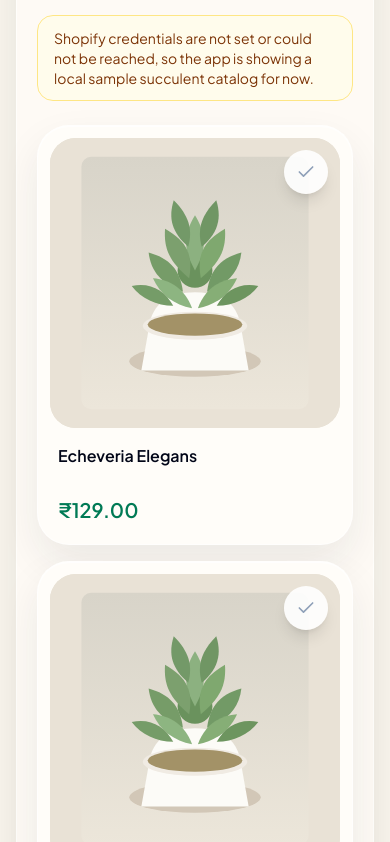
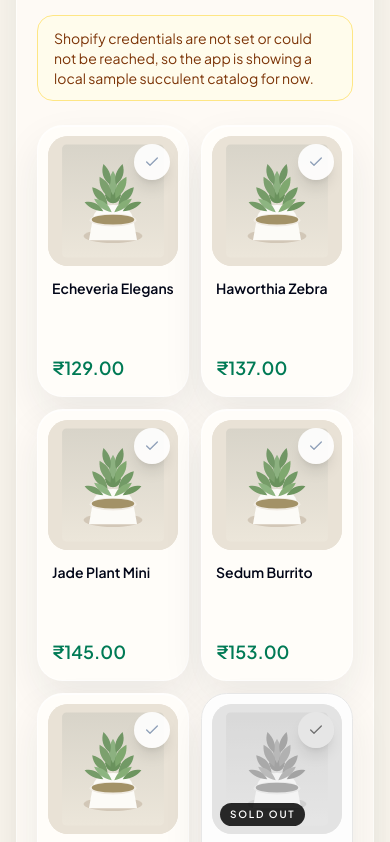
Before and after one commit to harshitpathak1238/succulent-sphere-order-desk, a Next.js app: page / in a window 390 px wide. Shown: the part 1522-2364 px from the top of the page. Built offline with nearby package versions, Linux system fonts and the light colour scheme.

Commit message:
Adjust mobile product grid to two columns

```diff
--- a/src/components/product-browser.tsx
+++ b/src/components/product-browser.tsx
@@ -34,7 +34,7 @@ type ProductBrowserProps = {
 
 function ProductGridSkeleton() {
   return (
-    <div className="grid gap-4 sm:grid-cols-2 xl:grid-cols-3 2xl:grid-cols-4">
+    <div className="grid grid-cols-2 gap-3 sm:gap-4 xl:grid-cols-3 2xl:grid-cols-4">
       {Array.from({ length: 8 }).map((_, index) => (
         <div
           key={index}
@@ -251,7 +251,7 @@ export function ProductBrowser({
         ) : (
           <motion.div
             layout
-            className="grid gap-4 sm:grid-cols-2 xl:grid-cols-3 2xl:grid-cols-4"
+            className="grid grid-cols-2 gap-3 sm:gap-4 xl:grid-cols-3 2xl:grid-cols-4"
           >
             <AnimatePresence>
               {visibleProducts.map((product) => {
--- a/src/components/product-card.tsx
+++ b/src/components/product-card.tsx
@@ -54,7 +54,7 @@ export function ProductCard({
       onClick={handleCardClick}
       aria-disabled={outOfStock && !selected}
       className={cn(
-        "surface-card-strong group relative overflow-hidden rounded-[2rem] border p-3 text-left",
+        "surface-card-strong group relative overflow-hidden rounded-[1.6rem] border p-2.5 text-left sm:rounded-[2rem] sm:p-3",
         outOfStock && !selected && "cursor-not-allowed",
         selected
           ? "border-emerald-400 shadow-[0_20px_48px_rgba(21,180,108,0.18)]"
@@ -64,7 +64,7 @@ export function ProductCard({
           "border-slate-200 bg-slate-50/90 text-slate-400 saturate-0",
       )}
     >
-      <div className="relative overflow-hidden rounded-[1.6rem] bg-[#ebe4d8]">
+      <div className="relative overflow-hidden rounded-[1.25rem] bg-[#ebe4d8] sm:rounded-[1.6rem]">
         <img
           src={product.image ?? "/product-placeholder.svg"}
           alt={product.name}
@@ -75,7 +75,7 @@ export function ProductCard({
         />
         <div
           className={cn(
-            "absolute right-3 top-3 flex size-11 items-center justify-center rounded-full shadow-lg",
+            "absolute right-2 top-2 flex size-9 items-center justify-center rounded-full shadow-lg sm:right-3 sm:top-3 sm:size-11",
             selected
               ? "bg-emerald-500 text-white"
               : outOfStock
@@ -83,36 +83,36 @@ export function ProductCard({
               : "bg-white/90 text-slate-400",
           )}
         >
-          <Check className="size-5" />
+          <Check className="size-4 sm:size-5" />
         </div>
         {outOfStock ? (
-          <div className="absolute bottom-3 left-3 rounded-full bg-slate-950/85 px-3 py-1 text-[11px] font-semibold uppercase tracking-[0.24em] text-white">
+          <div className="absolute bottom-2 left-2 rounded-full bg-slate-950/85 px-2.5 py-1 text-[10px] font-semibold uppercase tracking-[0.18em] text-white sm:bottom-3 sm:left-3 sm:px-3 sm:text-[11px] sm:tracking-[0.24em]">
             Sold Out
           </div>
         ) : null}
       </div>
 
-      <div className="px-2 pb-2 pt-4">
-        <h4 className="line-clamp-2 min-h-12 text-base font-semibold leading-6 text-slate-950 sm:min-h-14 sm:text-lg sm:leading-7">
+      <div className="px-1 pb-1 pt-3 sm:px-2 sm:pb-2 sm:pt-4">
+        <h4 className="line-clamp-3 min-h-[4.5rem] text-sm font-semibold leading-5 text-slate-950 sm:line-clamp-2 sm:min-h-14 sm:text-lg sm:leading-7">
           {product.name}
         </h4>
         {formattedPrice ? (
           <p
             className={cn(
-              "mt-1 text-xl font-semibold sm:text-2xl",
+              "mt-1 text-lg font-semibold sm:text-2xl",
               outOfStock ? "text-slate-400" : "text-emerald-700",
             )}
           >
             {formattedPrice}
           </p>
         ) : (
-          <p className="mt-1 text-sm text-slate-400">Price hidden</p>
+          <p className="mt-1 text-xs text-slate-400 sm:text-sm">Price hidden</p>
         )}
 
         {mode === "quantity" && selected ? (
           <div
             className={cn(
-              "mt-4 flex items-center justify-between rounded-2xl px-3 py-2",
+              "mt-3 flex items-center justify-between rounded-2xl px-2.5 py-2 sm:mt-4 sm:px-3",
               outOfStock ? "bg-slate-100" : "bg-emerald-50",
             )}
             onClick={(event) => event.stopPropagation()}
@@ -131,15 +131,15 @@ export function ProductCard({
                 type="button"
                 onClick={onDecrease}
                 className={cn(
-                  "flex size-9 items-center justify-center rounded-full border bg-white",
+                  "flex size-8 items-center justify-center rounded-full border bg-white sm:size-9",
                   outOfStock
                     ? "border-slate-200 text-slate-500"
                     : "border-emerald-200 text-emerald-700",
                 )}
               >
-                <Minus className="size-4" />
+                <Minus className="size-3.5 sm:size-4" />
               </button>
-              <span className="w-6 text-center text-sm font-semibold text-slate-900">
+              <span className="w-5 text-center text-xs font-semibold text-slate-900 sm:w-6 sm:text-sm">
                 {quantity}
               </span>
               <button
@@ -147,20 +147,20 @@ export function ProductCard({
                 onClick={onIncrease}
                 disabled={outOfStock}
                 className={cn(
-                  "flex size-9 items-center justify-center rounded-full border bg-white",
+                  "flex size-8 items-center justify-center rounded-full border bg-white sm:size-9",
                   outOfStock
                     ? "cursor-not-allowed border-slate-200 text-slate-300"
                     : "border-emerald-200 text-emerald-700",
                 )}
               >
-                <Plus className="size-4" />
+                <Plus className="size-3.5 sm:size-4" />
               </button>
             </div>
           </div>
         ) : mode === "quantity" ? (
           <div
             className={cn(
-              "mt-4 rounded-2xl border px-3 py-3 text-xs font-medium uppercase tracking-[0.24em]",
+              "mt-3 rounded-2xl border px-2.5 py-2.5 text-[10px] font-medium uppercase tracking-[0.18em] sm:mt-4 sm:px-3 sm:py-3 sm:text-xs sm:tracking-[0.24em]",
               outOfStock
                 ? "border-slate-200 bg-slate-100/80 text-slate-500"
                 : "border-dashed border-slate-200 text-slate-400",
```
